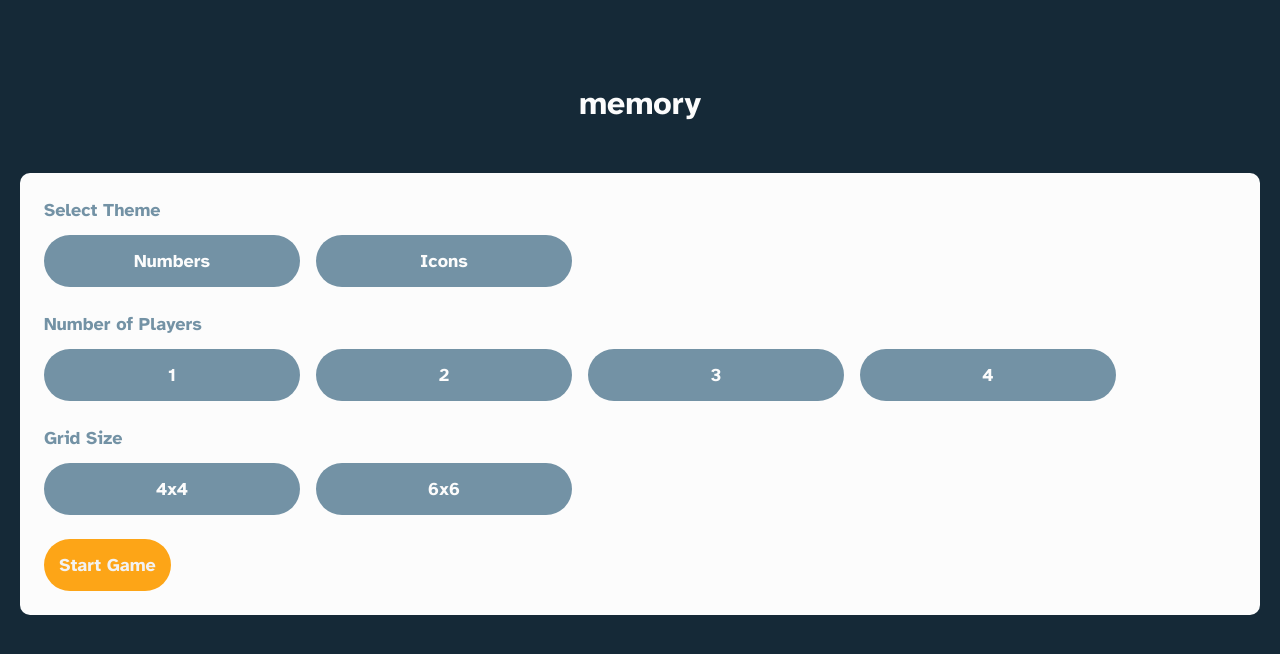
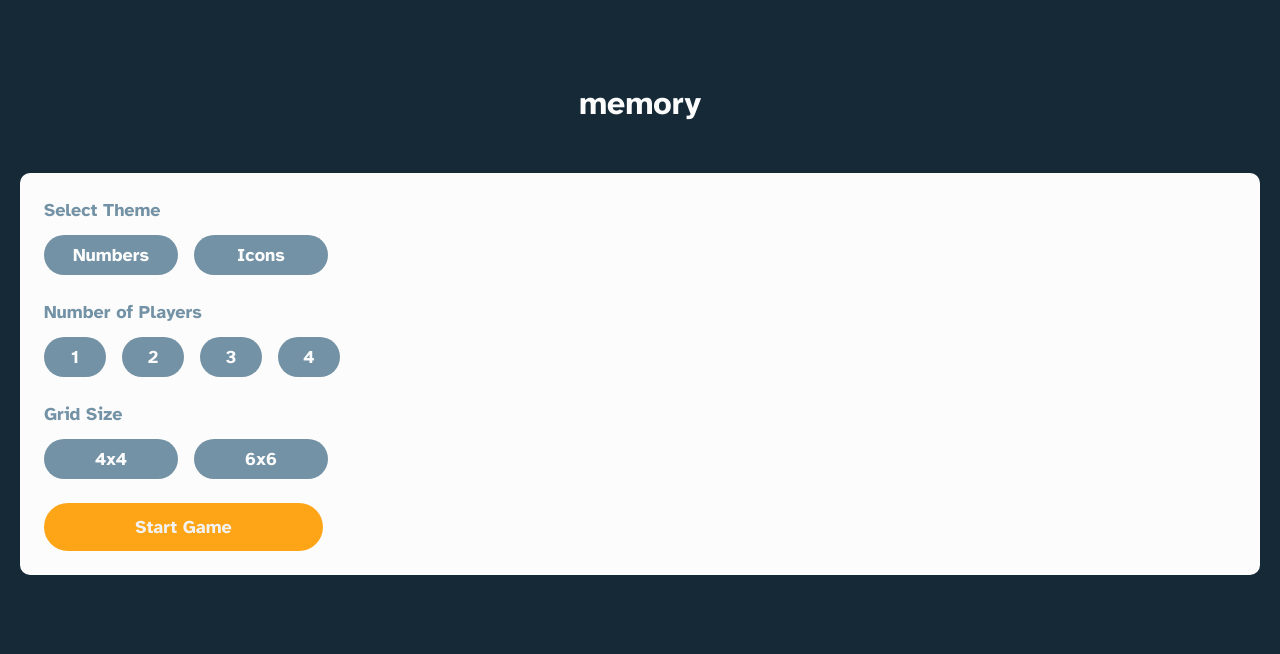
Before and after one commit to htmlHxcker/memoriam, a React (Create React App) app: page / in a window 1280 px wide. Shown: the top 654 px of the page. Built offline with nearby package versions, Linux system fonts and the light colour scheme.

Commit message:
[BREAKING_CHANGE]: Migrate button styling Button styling have been moved to ./components/Buttons.css

```diff
--- a/src/styles/utilities.css
+++ b/src/styles/utilities.css
@@ -138,53 +138,3 @@
 .text-center {
 	text-align: center;
 }
-
-/* Buttons */
-.btn {
-	min-width: var(--btn-width, 7.938rem);
-	min-height: var(--btn-height, 3.25rem);
-	border-radius: 35px;
-	transition: transform 200ms ease-in-out;
-}
-
-.btn:hover,
-.btn:focus {
-	transform: scale(1.2);
-}
-
-.menu-btn {
-	--btn-width: 33.813rem;
-	--btn-height: 4.375rem;
-	background-color: hsl(var(--clr-squash));
-	color: hsl(var(--clr-soapstone));
-}
-.menu-btn:hover {
-	background-color: hsl(var(--clr-squash) / 70%);
-}
-
-.menu-selection {
-	--btn-width: 16rem;
-	--btn-height: 3.25rem;
-	background-color: hsl(var(--clr-grey-blue));
-	color: hsl(var(--clr-soapstone));
-}
-.menu-selection:hover {
-	background-color: hsl(var(--clr-hippie-blue));
-}
-.menu-selection:active {
-	background-color: hsl(var(--clr-pickled-bluewood));
-}
-.btn-primary {
-	--btn-width: 7.938rem;
-	--btn-height: 3.25rem;
-	border-radius: 26px;
-}
-.btn-secondary {
-	border-radius: 26px;
-	background-color: hsl(var(--clr-porcelain));
-	color: hsl(var(--clr-firefly));
-}
-.btn-secondary:hover {
-	background-color: hsl(var(--clr-hippie-blue));
-	color: hsl(var(--clr-soapstone));
-}
```
